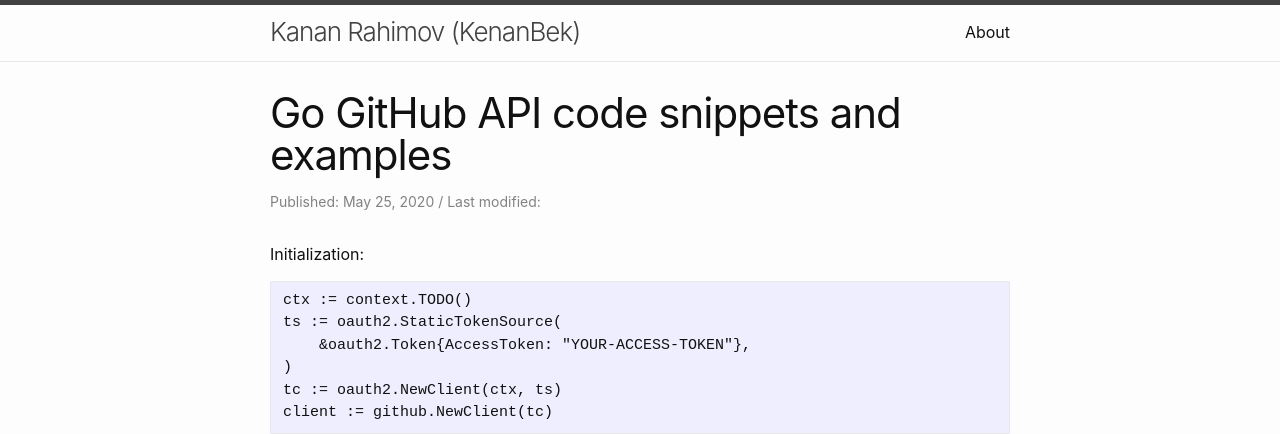
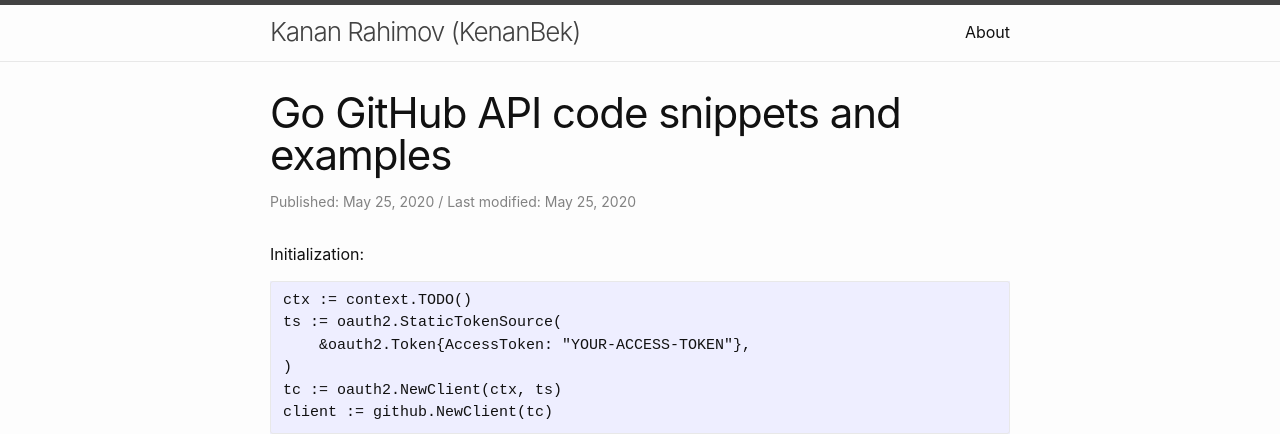
Before and after one commit to KenanBek/kenanbek.github.io, a Jekyll site: the page built from _posts/articles/2020-05-25-github-api-go-examples.markdown, in a window 1280 px wide. Shown: the top 434 px of the page. Built offline with Jekyll 4.4.1, drawn with Linux system fonts in a browser that asks for light colours; comment, search, counter and statistics services are not loaded; part of the change alters nothing that is shown.

Commit message:
Update last mode

```diff
--- a/_posts/articles/2020-05-25-github-api-go-examples.markdown
+++ b/_posts/articles/2020-05-25-github-api-go-examples.markdown
@@ -3,7 +3,7 @@ layout: article
 permalink: /github-api-go-examples
 title: "Go GitHub API code snippets and examples"
 date: 2020-05-25 23:49:00 +0200
-date: 2020-05-25 23:49:00 +0200
+lastmod: 2020-05-25 23:57:00 +0200
 categories: Posts
 tags: [github, api, library, examples, snippets, go, golang]
 sitemap:
```
